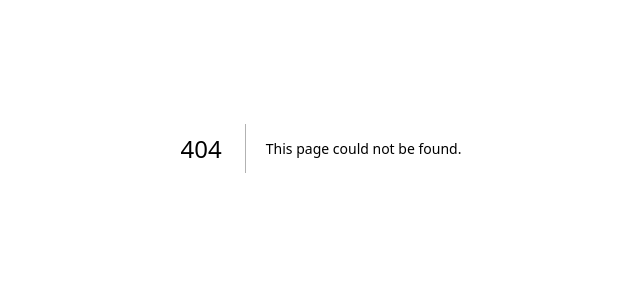
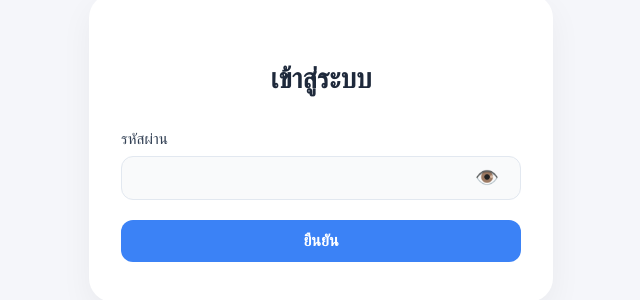
Before and after one commit to phatphoom/student-task-react, a Next.js app: page /Logins in a window 1280 px wide. Before the commit this address had no page. Shown: the part 272-572 px from the top of the page, without its empty margins (319-959 px from the left). Built offline with nearby package versions, Linux system fonts and the light colour scheme.

Commit message:
feat: logins

```diff
--- /dev/null
+++ b/src/app/Logins/page.tsx
@@ -0,0 +1,64 @@
+'use client';
+
+import React, { useState } from 'react';
+import { useRouter } from 'next/navigation';
+
+const LoginPage: React.FC = () => {
+  const [password, setPassword] = useState('');
+  const [showPassword, setShowPassword] = useState(false); // ✅ toggle visibility
+  const [error, setError] = useState('');
+  const [success, setSuccess] = useState(false);
+  const router = useRouter();
+
+  const handleSubmit = (e: React.FormEvent) => {
+    e.preventDefault();
+    if (password === 'ep105admin') {
+      setSuccess(true);
+      setError('');
+      router.push('/');
+    } else {
+      setError('รหัสผ่านไม่ถูกต้อง');
+      setSuccess(false);
+    }
+  };
+
+  return (
+    <div className="login-container">
+      <div className="login-box">
+        <h2 className="login-title">เข้าสู่ระบบ</h2>
+        <form onSubmit={handleSubmit} className="login-form">
+          <div className="password-wrapper">
+            <label htmlFor="password" className="login-label">
+              รหัสผ่าน
+            </label>
+            <div className="input-with-icon">
+              <input
+                id="password"
+                type={showPassword ? 'text' : 'password'} // ✅ แสดงหรือซ่อนรหัส
+                value={password}
+                onChange={(e) => setPassword(e.target.value)}
+                className="login-input"
+                required
+              />
+              <button
+                type="button"
+                className="toggle-password"
+                onClick={() => setShowPassword(!showPassword)}
+                aria-label="Toggle password visibility"
+              >
+                {showPassword ? '🙈' : '👁️'} {/* คุณสามารถแทนด้วย SVG ก็ได้ */}
+              </button>
+            </div>
+          </div>
+          {error && <p className="login-error">{error}</p>}
+          {success && <p className="login-success">เข้าสู่ระบบสำเร็จ!</p>}
+          <button type="submit" className="login-button">
+            ยืนยัน
+          </button>
+        </form>
+      </div>
+    </div>
+  );
+};
+
+export default LoginPage;
--- a/src/app/Reports/page.tsx
+++ b/src/app/Reports/page.tsx
@@ -75,7 +75,7 @@ export default function TaskInformation() {
       <h1 className="title"> Task Information</h1>
 
       <div className="home-btn mb-4">
-        <Link href="/" className="nav-btn">
+        <Link href="/Logins" className="nav-btn">
           หน้าหลัก (Manage)
         </Link>
 
--- a/src/app/globals.css
+++ b/src/app/globals.css
@@ -634,3 +634,125 @@ body {
   color: #444;
   font-size: 14px;
 }
+
+/* app/globals.css */
+
+body {
+  margin: 0;
+  font-family: 'Segoe UI', Tahoma, Geneva, Verdana, sans-serif;
+  background-color: #f5f6fa;
+}
+
+.login-container {
+  display: flex;
+  align-items: center;
+  justify-content: center;
+  min-height: 100vh;
+  background-color: #f5f6fa;
+}
+
+.login-box {
+  background-color: #ffffff;
+  padding: 2.5rem 2rem;
+  border-radius: 1.5rem;
+  box-shadow: 0 12px 32px rgba(0, 0, 0, 0.05);
+  width: 100%;
+  max-width: 400px;
+}
+
+.login-title {
+  font-size: 1.75rem;
+  font-weight: 700;
+  margin-bottom: 2rem;
+  text-align: center;
+  color: #1e293b;
+}
+
+.login-form {
+  display: flex;
+  flex-direction: column;
+  gap: 1.25rem;
+}
+
+.login-label {
+  font-size: 0.95rem;
+  color: #334155;
+  margin-bottom: 0.5rem;
+  display: block;
+}
+
+.login-input {
+  width: 100%; /* ✅ กว้างเต็มพื้นที่ */
+  padding: 0.75rem 1rem;
+  border: 1px solid #e2e8f0;
+  border-radius: 0.75rem;
+  font-size: 1rem;
+  transition: all 0.2s ease;
+  background-color: #f9fafb;
+}
+
+.login-input:focus {
+  border-color: #3b82f6;
+  box-shadow: 0 0 0 3px rgba(59, 130, 246, 0.2);
+  background-color: #ffffff;
+  outline: none;
+}
+
+.login-button {
+  width: 100%; /* ✅ เพิ่มความกว้างให้เต็มเหมือน input */
+  padding: 0.75rem 1rem;
+  background-color: #3b82f6;
+  color: #ffffff;
+  font-size: 1rem;
+  font-weight: 600;
+  border: none;
+  border-radius: 0.75rem;
+  cursor: pointer;
+  transition: background-color 0.2s ease;
+}
+
+
+.login-button:hover {
+  background-color: #2563eb;
+}
+
+.login-error {
+  color: #ef4444;
+  font-size: 0.875rem;
+  margin-top: -0.5rem;
+}
+
+.login-success {
+  color: #10b981;
+  font-size: 0.875rem;
+  margin-top: -0.5rem;
+}
+.input-with-icon {
+  position: relative;
+  display: flex;
+  align-items: center;
+}
+
+.login-input {
+  width: 100%;
+  padding: 0.75rem 3rem 0.75rem 1rem; /* เพิ่ม padding ด้านขวาให้มีที่ว่างสำหรับปุ่มลูกตา */
+  border: 1px solid #e2e8f0;
+  border-radius: 0.75rem;
+  font-size: 1rem;
+  transition: all 0.2s ease;
+  background-color: #f9fafb;
+}
+
+.toggle-password {
+  position: absolute;
+  right: 1rem;
+  background: none;
+  border: none;
+  cursor: pointer;
+  font-size: 1.2rem;
+  color: #6b7280;
+}
+
+.toggle-password:hover {
+  color: #374151;
+}
```
